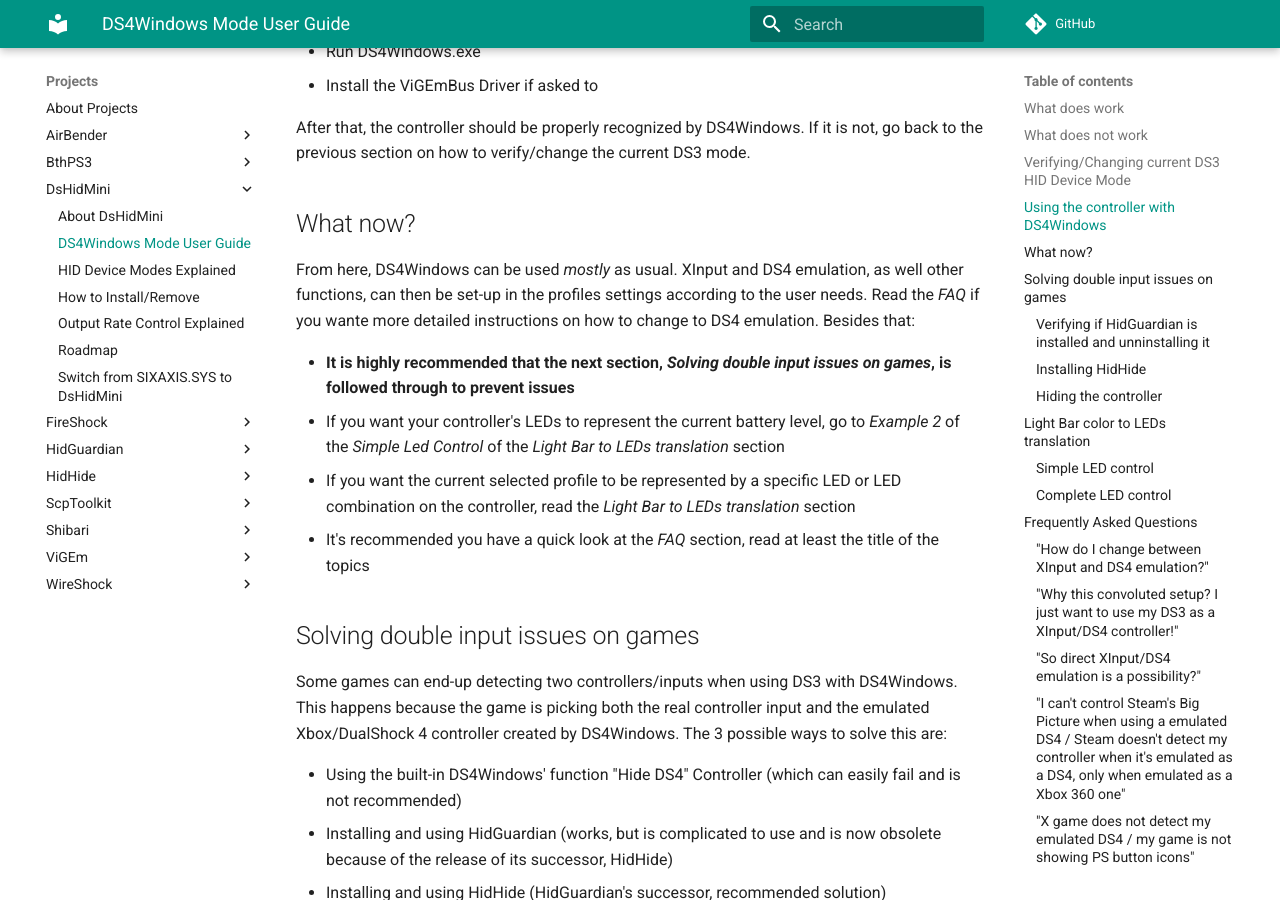
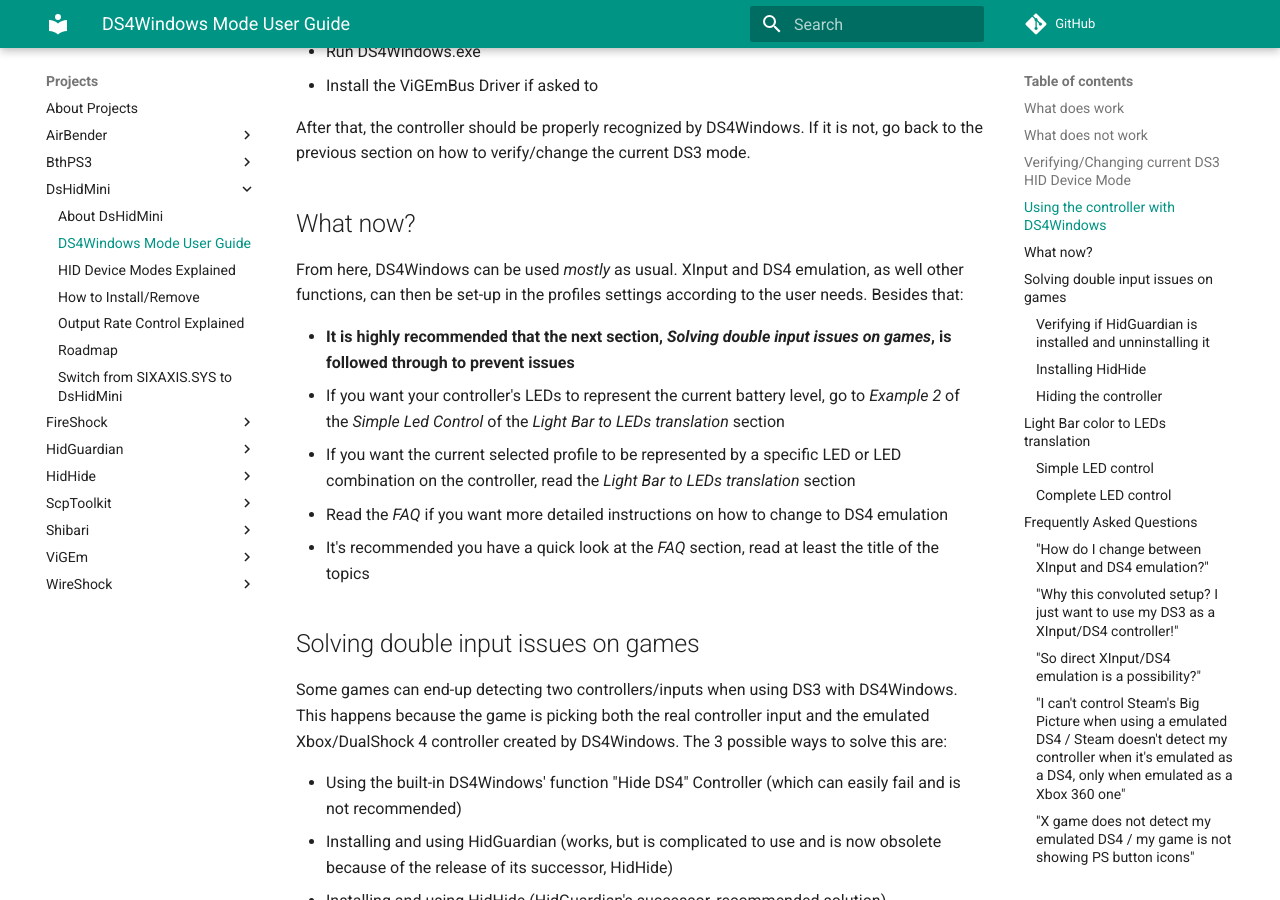
Before and after one commit to nefarius/ViGEm.github.io, an MkDocs documentation site: the page built from docs/projects/DsHidMini/DS4-Mode-User-Guide.md, in a window 1280 px wide and 900 px high, scrolled down 1473 px. Built offline with MkDocs 1.6.1 and Material for MkDocs 9.7.7, drawn with Linux system fonts in a browser that asks for light colours; comment, search, counter and statistics services are not loaded.

Commit message:
[DS4W User Guide] moved reference to detailed ds4 emulation setup

```diff
--- a/docs/projects/DsHidMini/DS4-Mode-User-Guide.md
+++ b/docs/projects/DsHidMini/DS4-Mode-User-Guide.md
@@ -36,11 +36,12 @@
 
 ## What now?
 
-From here, DS4Windows can be used _mostly_ as usual. XInput and DS4 emulation, as well other functions, can then be set-up in the profiles settings according to the user needs. Read the _FAQ_ if you wante more detailed instructions on how to change to DS4 emulation. Besides that:
+From here, DS4Windows can be used _mostly_ as usual. XInput and DS4 emulation, as well other functions, can then be set-up in the profiles settings according to the user needs. Besides that:
 
 - __It is highly recommended that the next section, _Solving double input issues on games_, is followed through to prevent issues__
 - If you want your controller's LEDs to represent the current battery level, go to _Example 2_ of the _Simple Led Control_ of the _Light Bar to LEDs translation_ section
 - If you want the current selected profile to be represented by a specific LED or LED combination on the controller, read the _Light Bar to LEDs translation_ section
+- Read the _FAQ_ if you want more detailed instructions on how to change to DS4 emulation
 - It's recommended you have a quick look at the _FAQ_ section, read at least the title of the topics
 
 ## Solving double input issues on games
```
